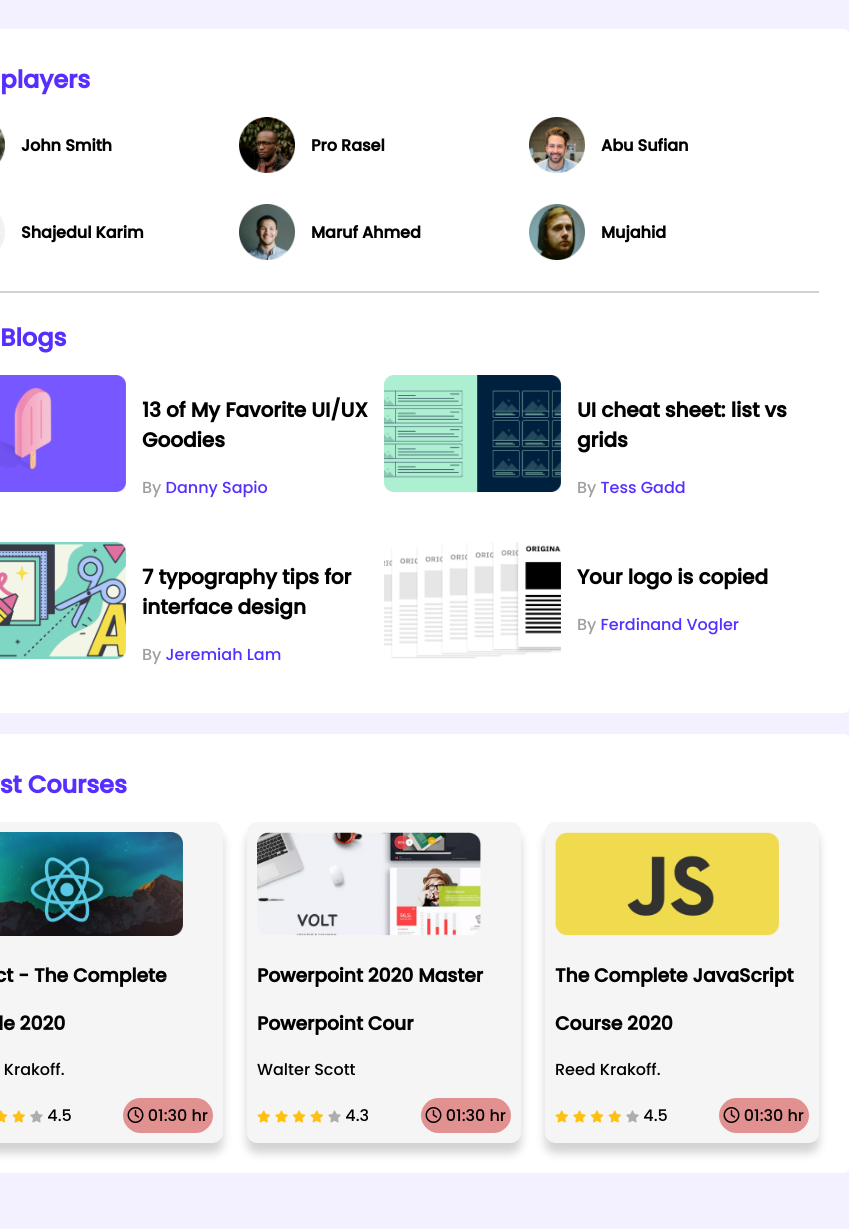
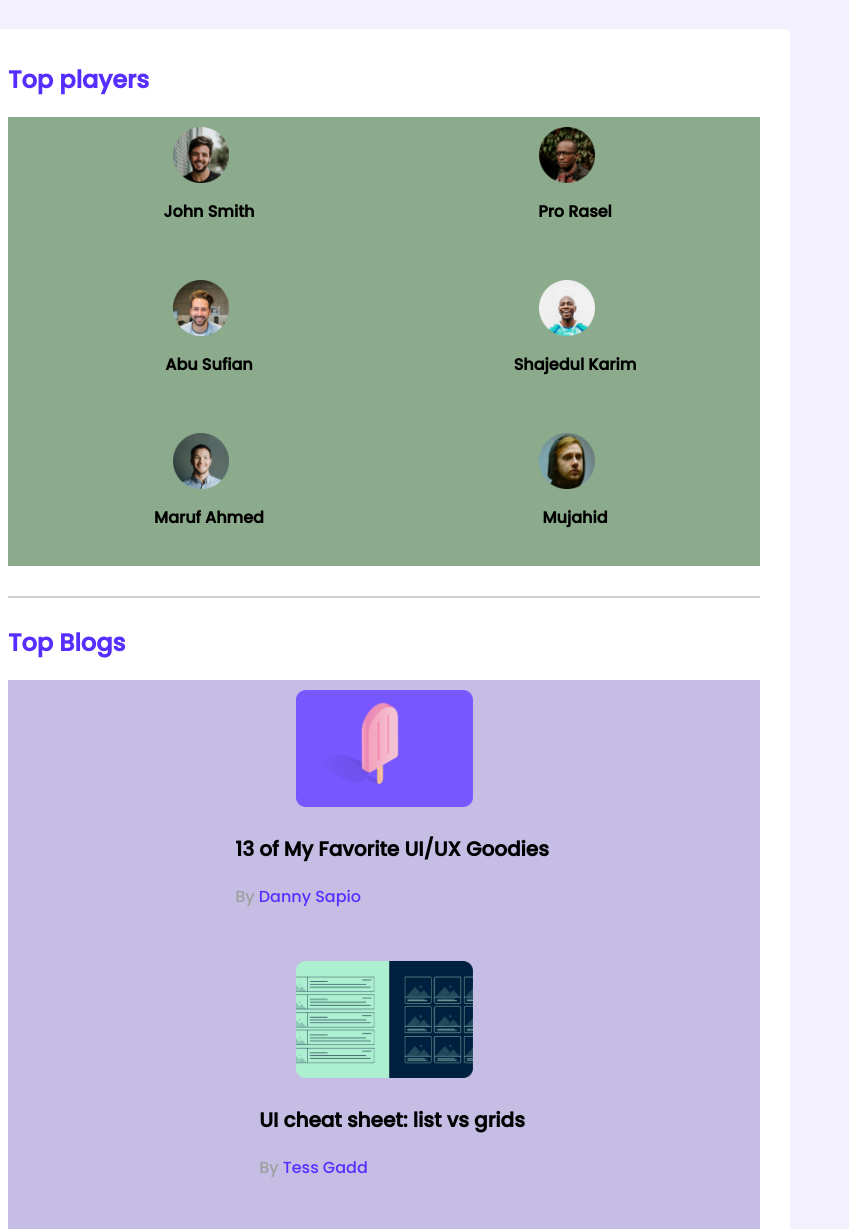
Before and after one commit to MRShohan/Leader-board-css3, a plain HTML site: page index.html in a window 768 px wide. Shown: the top 1229 px of the page, 849 px wide, since content can reach past the window. Before the commit the page ends 1181 px from the top, so only its background shows below. Drawn offline with Linux system fonts and the light colour scheme.

Commit message:
Responsiv for tab

```diff
--- a/styles/style.css
+++ b/styles/style.css
@@ -152,3 +152,34 @@ margin-bottom: 27px;
     }
 
 }
+
+/* -------------tab ----------- */
+
+@media only screen and (min-width: 688px) and (max-width: 992px) {
+    .container{
+        width: 100%;
+    }
+    .players{
+        padding: 10px;
+        background-color: rgb(140, 170, 140);
+        grid-template-columns: repeat(2, 1fr);
+    }
+    .player, .blog, .course{
+        margin-bottom: 10px;
+        justify-content: center;
+        align-items: center;
+        flex-direction: column;
+    }
+    .blogs{
+        padding: 10px;
+        background-color: rgb(198, 189, 228);
+        grid-template-columns: repeat(1, 1fr);
+    }
+    .courses{
+        padding: 10px;
+        background-color: rgb(204, 177, 204);
+        grid-template-columns: repeat(1, 1fr);
+    }
+
+
+}
```
